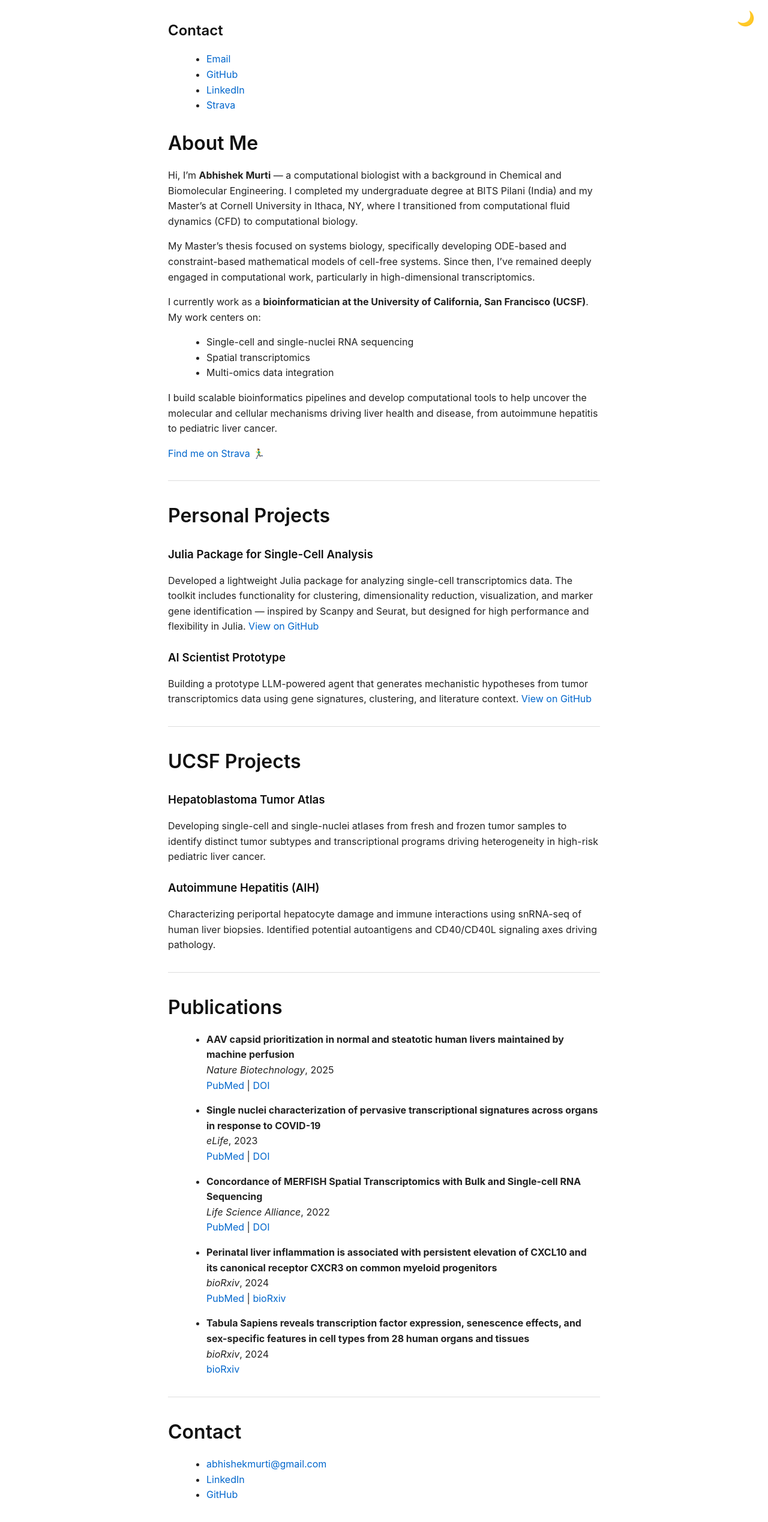
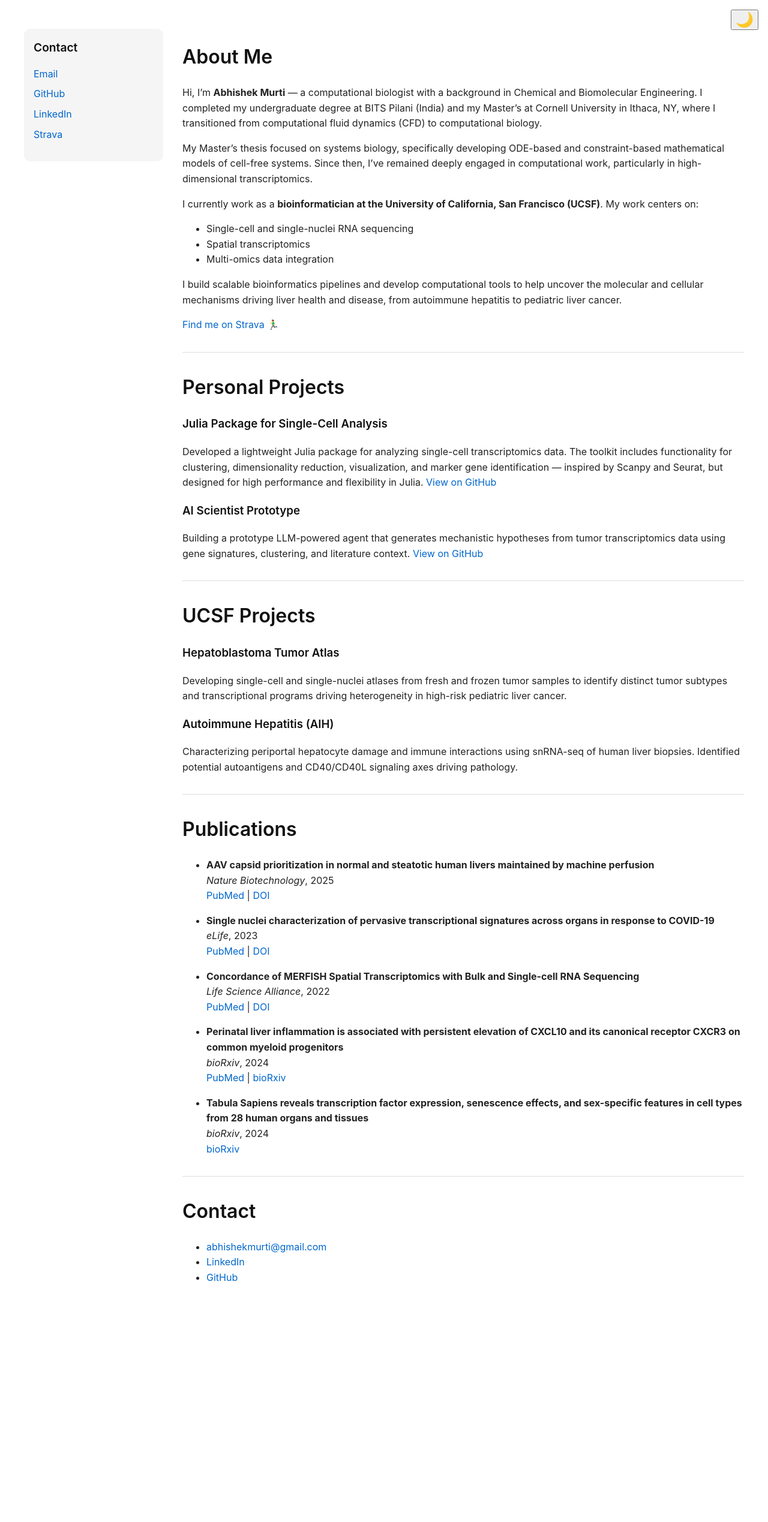
Before and after one commit to murti-abhishek/murti-abhishek.github.io, a Jekyll site: the page built from index.md, in a window 1280 px wide. Shown: the whole page at 60% size. Built offline with Jekyll 4.4.1, drawn with Linux system fonts in a browser that asks for light colours; our own code applies the rules of GitHub Pages for plain Markdown files; after the commit the page ends 2208 px from its top, so only the background shows below that.

Commit message:
Update style.css

```diff
--- a/assets/css/style.css
+++ b/assets/css/style.css
@@ -1,24 +1,20 @@
-/* assets/css/style.css */
-
-/* Base typography and layout */
+/* Base Typography and Layout */
 body {
   font-family: -apple-system, BlinkMacSystemFont, "Segoe UI", Roboto, Oxygen,
     Ubuntu, Cantarell, "Open Sans", "Helvetica Neue", sans-serif;
   line-height: 1.6;
-  margin: 2rem auto;
-  max-width: 720px;
-  padding: 0 1rem;
   background-color: #ffffff;
   color: #222222;
   transition: background-color 0.3s ease, color 0.3s ease;
+  margin: 2rem auto;
+  padding: 1rem;
+  max-width: 1200px;
 }
 
 /* Headings */
 h1, h2, h3, h4, h5, h6 {
+  color: #111111;
   font-weight: 600;
-  margin-top: 1.5rem;
-  margin-bottom: 0.5rem;
-  color: #111111;
 }
 
 /* Links */
@@ -26,23 +22,8 @@ a {
   color: #0066cc;
   text-decoration: none;
 }
-
-a:hover,
-a:focus {
+a:hover {
   text-decoration: underline;
-}
-
-/* Lists */
-ul {
-  margin-left: 1.5rem;
-  margin-bottom: 1rem;
-}
-
-/* Horizontal rule */
-hr {
-  border: none;
-  border-top: 1px solid #ddd;
-  margin: 2rem 0;
 }
 
 /* Code blocks */
@@ -54,14 +35,63 @@ code {
   font-family: Menlo, Monaco, Consolas, monospace;
 }
 
-/* Button styling */
-button#dark-mode-toggle {
-  color: #444;
-  background: transparent;
+/* Horizontal rule */
+hr {
   border: none;
+  border-top: 1px solid #ddd;
+  margin: 2rem 0;
 }
 
-button#dark-mode-toggle:hover {
-  color: #000;
-  cursor: pointer;
+/* Layout Container */
+.layout-container {
+  display: flex;
+  gap: 2rem;
 }
+
+/* Sidebar */
+.sidebar {
+  flex: 0 0 200px;
+  padding: 1rem;
+  background-color: #f5f5f5;
+  border-radius: 10px;
+  height: fit-content;
+}
+
+.sidebar h2 {
+  margin-top: 0;
+  font-size: 1.2rem;
+}
+
+.sidebar ul {
+  list-style: none;
+  padding-left: 0;
+}
+
+.sidebar ul li {
+  margin-bottom: 0.5rem;
+}
+
+.sidebar a {
+  color: #0066cc;
+  text-decoration: none;
+}
+
+.sidebar a:hover {
+  text-decoration: underline;
+}
+
+/* Main Content */
+.main-content {
+  flex: 1;
+}
+
+/* Responsive Layout */
+@media (max-width: 768px) {
+  .layout-container {
+    flex-direction: column;
+  }
+
+  .sidebar {
+    width: 100%;
+  }
+}
```
